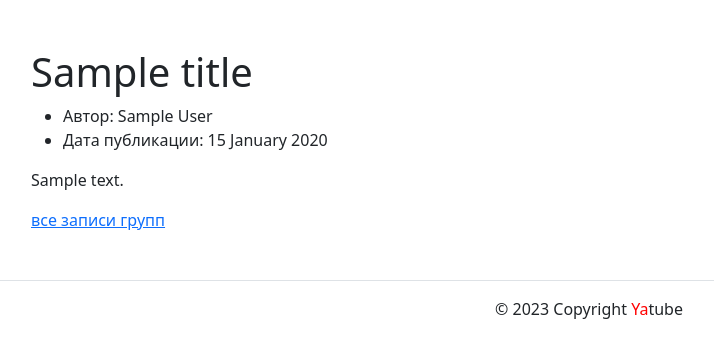
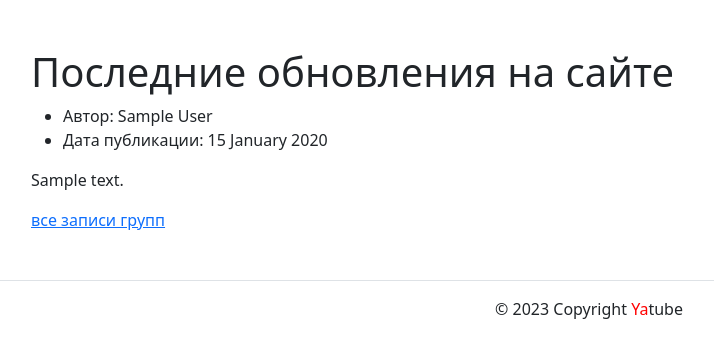
Before and after one commit to Vadosiy/1, a Django app: template yatube/templates/posts/index.html in a window 1280 px wide. Shown: the part 56-414 px from the top of the page, without its empty margins (51-765 px from the left). Run offline with Django 3.2, Linux system fonts and the light colour scheme; tables that the repository leaves empty hold one stand-in row (values such as "Sample post"); the template is opened without the code that fills it: values that come from a table or form of the project are taken from there, most other values are stand-ins (such as "Sample title", 1, 10 or a date in 2020); some libraries are stand-ins or nearby versions.

Commit message:
Повторное исправление замечаний ревьюера

```diff
--- a/yatube/posts/models.py
+++ b/yatube/posts/models.py
@@ -8,9 +8,17 @@ User = get_user_model()
 
 class Group(models.Model):
     """Модель групп."""
-    title = models.CharField(max_length=200)
-    slug = models.SlugField(unique=True)
-    description = models.TextField()
+    title = models.CharField(
+        max_length=200,
+        verbose_name='Название'
+    )
+    slug = models.SlugField(
+        unique=True,
+        verbose_name='Фрагмент URL'
+    )
+    description = models.TextField(
+        verbose_name='Описание'
+    )
 
     class Meta:
         verbose_name_plural = 'Группы'
@@ -42,6 +50,7 @@ class Post(models.Model):
         null=True,
         on_delete=models.SET_NULL,
         related_name='posts',
+        verbose_name='Группы',
     )
 
     class Meta:
--- a/yatube/templates/base.html
+++ b/yatube/templates/base.html
@@ -4,10 +4,10 @@
   <head>
     <meta charset="utf-8">
     <meta name="viewport" content="width=device-width, initial-scale=1">
-    <link rel="icon" href="img/fav/fav.ico" type="image">
+    <link rel="icon" href="{% static 'img/fav/fav.ico' %}" type="image">
     <link rel="apple-touch-icon" sizes="180x180" href="img/fav/apple-touch-icon.png">
-    <link rel="icon" type="image/png" sizes="32x32" href="img/fav/favicon-32x32.png">
-    <link rel="icon" type="image/png" sizes="16x16" href="img/fav/favicon-16x16.png">
+    <link rel="icon" type="image/png" sizes="32x32" href="{% static 'img/fav/favicon-32x32.png' %}">
+    <link rel="icon" type="image/png" sizes="16x16" href="{% static 'img/fav/favicon-16x16.png' %}">
     <meta name="msapplication-TileColor" content="#da532c">
     <meta name="theme-color" content="#ffffff">
     <link rel="stylesheet" href="{% static 'css/bootstrap.min.css' %}">
--- a/yatube/templates/posts/group_list.html
+++ b/yatube/templates/posts/group_list.html
@@ -6,6 +6,7 @@
   <h2>{{ group.title }}</h2>
   <p>{{ group.description|linebreaks }}</p>
   {% for post in posts %}
+    <article>
       <ul>
         <li>
           Автор: {{ post.author.get_full_name }}
@@ -14,6 +15,7 @@
           Дата публикации: {{ post.pub_date|date:'d E Y' }}
         </li>
       </ul>
+    </arcticle> x
       <p>{{ post.text|linebreaks }}</p>
     {% if not forloop.last %}<hr>{% endif %}
   {% endfor %}
--- a/yatube/templates/posts/index.html
+++ b/yatube/templates/posts/index.html
@@ -1,9 +1,10 @@
 {% extends 'base.html' %}
-  {% block content %}
-<h1>
-{% block title %}
-  {{ title }}
-{% endblock %}
+{% block content %}
+  <h1>
+    Последние обновления на сайте
+  {% block title %}
+    <title> Последние обновления на сайте </title>
+  {% endblock %}
 </h1>
 {% for post in posts %}
   <article>
@@ -15,6 +16,7 @@
         Дата публикации: {{ post.pub_date|date:'d E Y' }}
       </li>
     </ul>
+  </article>
   <article>
     <p>{{ post.text|linebreaks }}</p>
     {% if post.group %}
@@ -23,5 +25,6 @@
     {% if not forloop.last %}
       <hr>
     {% endif %}
+  </article>
   {% endfor %}
 {% endblock %}
```
Also changed, not shown: yatube/posts/views.py (+7 -11 lines), yatube/posts/migrations/0005_auto_20230126_0132.py (added). Lines whose indentation alone changed are shown as unchanged.
